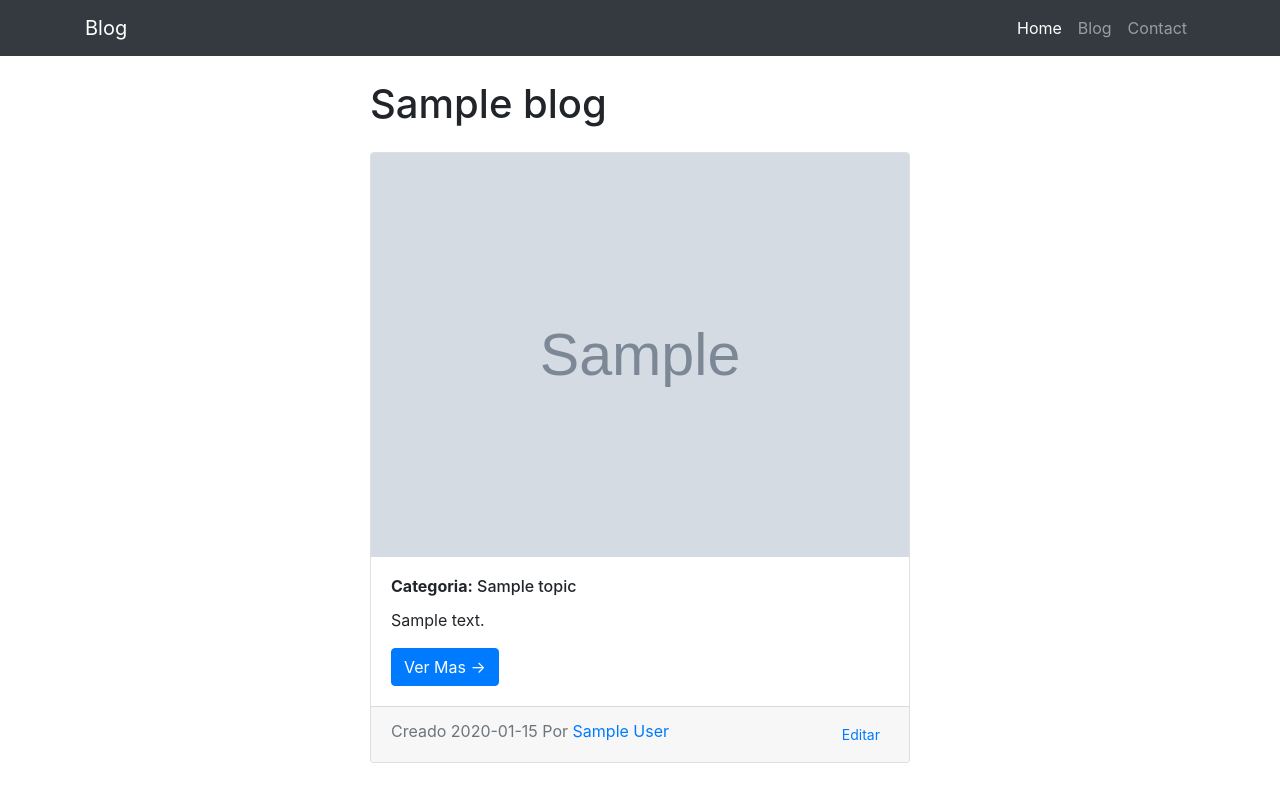
After one commit to oscarock/blog-sym, a Symfony app: template templates/blog/show.html.twig in a window 1280 px wide. The commit adds this page. Run offline with Twig, Linux system fonts and the light colour scheme; the template is opened without the code that fills it: most values are stand-ins (such as "Sample title", 1, 10 or a date in 2020); grey boxes marked "Sample" are stand-in pictures; some libraries are stand-ins or nearby versions.

Commit message:
Crea la funcionalidad de mostrar metodo show por entrada

```diff
--- a/config/routes.yaml
+++ b/config/routes.yaml
@@ -8,3 +8,7 @@ index:
 new:
   path: /new
   controller: App\Controller\BlogController::new
+
+show:
+  path: /show/{id}
+  controller: App\Controller\BlogController::show
--- a/templates/blog/index.html.twig
+++ b/templates/blog/index.html.twig
@@ -14,8 +14,8 @@
                 <img class="card-img-top" src="{{ blog.image }}" alt="Card image cap">
                 <div class="card-body">
                     <h6 class="card-title"><b>Categoria:</b> {{ blog.topic }}</h6>
-                    <p class="card-text">{{ blog.body  }}</p>
-                    <a href="#" class="btn btn-primary">Ver Mas &rarr;</a>
+                    <p class="card-text">{{ blog.body|length > 100 ? blog.body|slice(0, 100) ~ '...' : blog.body  }}</p>
+                    <a href="{{ path('show', {'id': blog.id}) }}" class="btn btn-primary" target="_blank">Ver Mas &rarr;</a>
                 </div>
                 <div class="card-footer text-muted">
                     Creado {{ blog.created|date('Y-m-d') }} Por
--- /dev/null
+++ b/templates/blog/show.html.twig
@@ -0,0 +1,26 @@
+{% extends 'base.html.twig' %}
+
+{% block title %}Blog{% endblock %}
+
+{% block body %}
+    <div class="container">
+        <div class="row">
+            <div class="col-md-6 offset-md-3">
+                <h1 class="my-4">{{ blog.title }}</h1>
+                <div class="card mb-4">
+                    <img class="card-img-top" src="{{ blog.image }}" alt="Card image cap">
+                    <div class="card-body">
+                        <h6 class="card-title"><b>Categoria:</b> {{ blog.topic }}</h6>
+                        <p class="card-text">{{ blog.body  }}</p>
+                        <a href="#" class="btn btn-primary">Ver Mas &rarr;</a>
+                    </div>
+                    <div class="card-footer text-muted">
+                        Creado {{ blog.created|date('Y-m-d') }} Por
+                        <a href="#">{{ blog.author  }}</a>
+                        <a href="#" class="btn btn-link btn-sm float-right">Editar</a>
+                    </div>
+                </div>
+            </div>
+        </div>
+    </div>
+{% endblock %}
```
Also changed, not shown: src/Controller/BlogController.php (+21 -0 lines).
